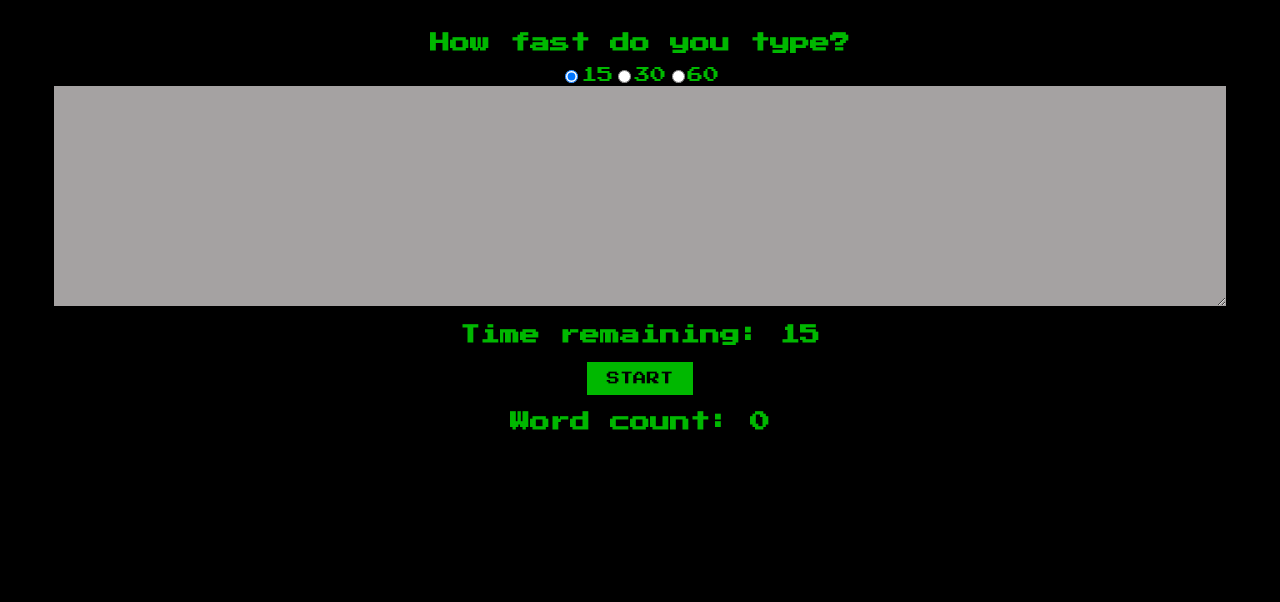
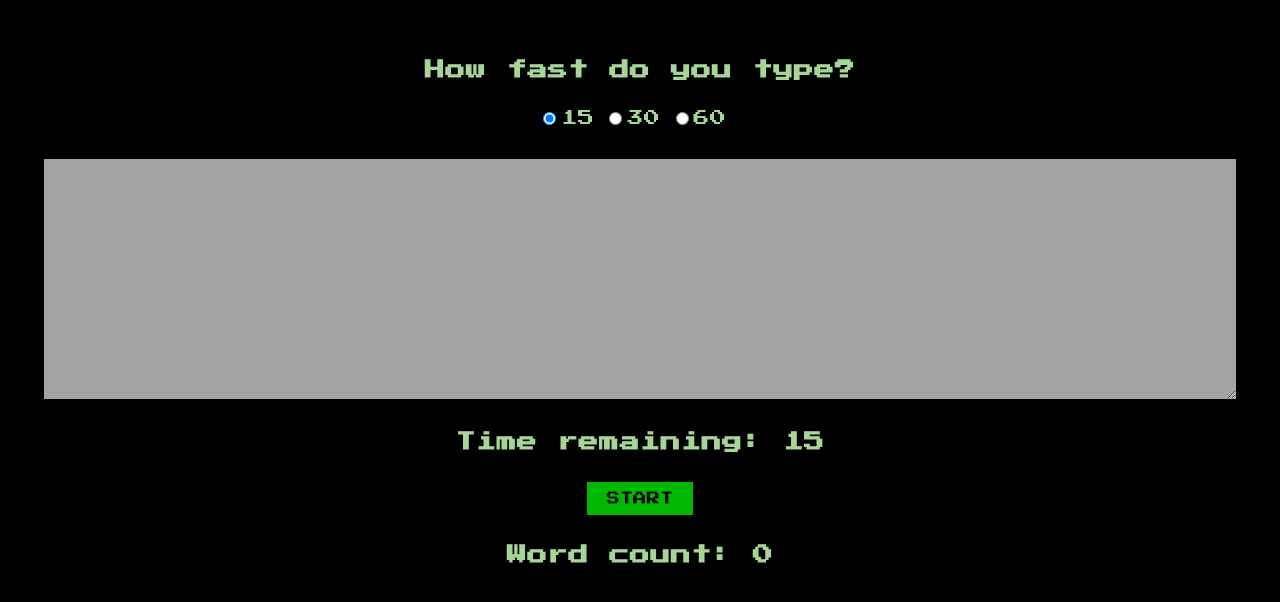
Before and after one commit to Oreada/react-speed-typing-game, a React (Create React App) app: page / in a window 1280 px wide. Shown: the top 602 px of the page. Built offline with nearby package versions, Linux system fonts and the light colour scheme.

Commit message:
feat: add styles

```diff
--- a/src/index.css
+++ b/src/index.css
@@ -1,10 +1,17 @@
+* {
+  padding: 0;
+  margin: 0;
+  border: 0;
+}
+
 html,
 body {
   background: black;
-  color: #00b800;
+  /* color: #00b800; */
+  /* color: #00b800c5; */
+  color: #a6d597;
   margin: 0;
   padding: 0;
-  padding-top: 10px;
   font-family: 'Press Start 2P', cursive;
   text-align: center;
 }
@@ -13,34 +20,62 @@ body {
   font-weight: 400;
 }
 
+.main-box {
+  display: flex;
+  flex-direction: column;
+  align-items: center;
+  justify-content: center;
+  gap: 30px;
+
+  padding-top: 60px;
+}
+
 button {
   font-family: 'Press Start 2P', cursive;
   display: block;
   margin: 0 auto;
   border: none;
-  background: #a80020;
+  /* background: #00b800c5; */
   background: #00b800;
   padding: 10px 20px;
   text-transform: uppercase;
+
+  cursor: pointer;
 }
 
 h1,
 h2 {
   font-size: 20px;
+  letter-spacing: 0.5px;
   text-align: center;
 }
 
 textarea {
   font-family: 'Press Start 2P', cursive;
+  line-height: 1.5;
   border: 3px solid black;
   width: 90%;
   margin: 0 auto;
   outline: none;
   height: 200px;
-  background: #00b800;
-  padding: 10px;
+  background: #a6d597;
+  padding: 20px;
 }
 
 textarea:disabled {
   background-color: #a5a2a2;
 }
+
+label {
+  letter-spacing: 0.5px;
+  margin-right: 10px;
+
+  cursor: pointer;
+}
+
+.radiobuttons {
+  display: flex;
+  align-items: center;
+  justify-content: center;
+  gap: 5px;
+}
```
